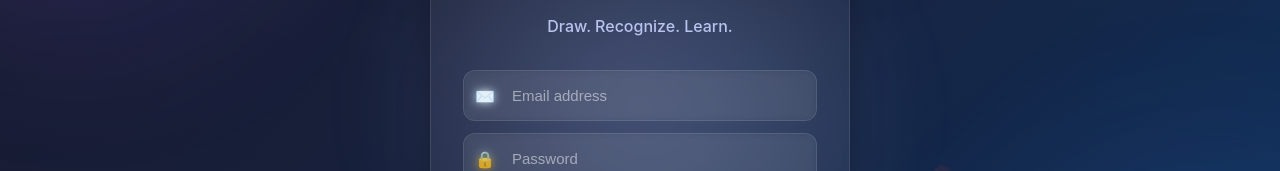
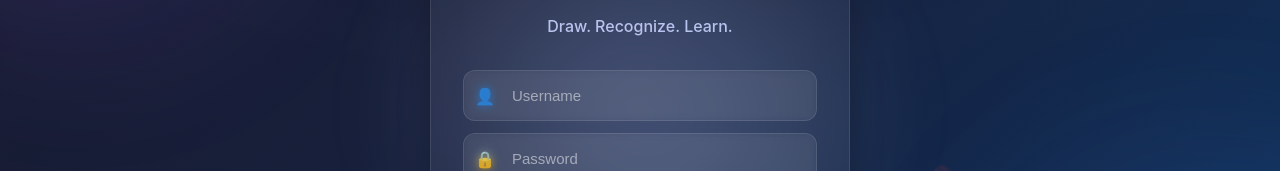
Before and after one commit to Jonas-16/doodlerecogeniser-v1.9-frontend, a React (Create React App) app: page /login in a window 1280 px wide. Shown: the part 289-460 px from the top of the page. Built offline with nearby package versions, Linux system fonts and the light colour scheme; no server answers.

Commit message:
Updated login and signin

```diff
--- a/src/Login.js
+++ b/src/Login.js
@@ -244,35 +244,31 @@ export default function Login() {
   const navigate = useNavigate();
   const { login } = useContext(AuthContext);
 
-  const [email, setEmail] = useState('');
+  const [username, setUsername] = useState('');
   const [password, setPassword] = useState('');
   const [error, setError] = useState('');
 
   const handleLogin = async (e) => {
     e.preventDefault();
-
     try {
       const response = await fetch(`${process.env.REACT_APP_BACKEND_URL}/login`, {
         method: "POST",
         headers: { "Content-Type": "application/json" },
-        body: JSON.stringify({ email, password })
+        body: JSON.stringify({ username, password })
       });
-
       const data = await response.json();
-
-      if (response.ok && data.access_token) {
-        // 🔑 use AuthContext
-        login(data.access_token);
+      if (response.ok && data.token) {
+        login(data.token);
         if (data.user_id) {
           localStorage.setItem("user_id", data.user_id);
         }
+        localStorage.setItem("username", username);
         navigate("/");
       } else {
-        alert(data.detail || "Login failed");
+        setError(data.detail || "Login failed");
       }
     } catch (error) {
-      console.error("Login error:", error);
-      alert("Something went wrong. Try again.");
+      setError("Something went wrong. Try again.");
     }
   };
 
@@ -289,13 +285,14 @@ export default function Login() {
 
         <InputGroup>
           <FieldWrapper>
-            <InputIcon>✉️</InputIcon>
+            <InputIcon>👤</InputIcon>
             <StyledInput
-              type="email"
-              placeholder="Email address"
-              value={email}
-              onChange={(e) => setEmail(e.target.value)}
-              aria-label="Email"
+              type="text"
+              placeholder="Username"
+              value={username}
+              onChange={(e) => setUsername(e.target.value)}
+              aria-label="Username"
+              required
             />
           </FieldWrapper>
           <FieldWrapper>
@@ -306,18 +303,16 @@ export default function Login() {
               value={password}
               onChange={(e) => setPassword(e.target.value)}
               aria-label="Password"
+              required
             />
           </FieldWrapper>
         </InputGroup>
 
         {error && <ErrorText>{error}</ErrorText>}
 
-        {/* Forgot Password removed */}
-
         <Actions>
           <PrimaryButton fullWidth onClick={handleLogin}>Login</PrimaryButton>
           <SecondaryButton fullWidth onClick={() => navigate('/signin')}>Sign Up</SecondaryButton>
-          {/* Continue with Google removed */}
           <SecondaryButton
             fullWidth
             onClick={() => {
--- a/src/Signin.js
+++ b/src/Signin.js
@@ -125,42 +125,28 @@ export default function Signin() {
   const navigate = useNavigate();
   const { login } = useContext(AuthContext);
 
-  const [email, setEmail] = useState('');
+  const [username, setUsername] = useState('');
   const [password, setPassword] = useState('');
   const [error, setError] = useState('');
 
   const handleSignin = async () => {
     try {
-      const response = await fetch(`${process.env.REACT_APP_BACKEND_URL}/signup`, {
+      const response = await fetch(`${process.env.REACT_APP_BACKEND_URL}/signin`, {
         method: "POST",
         headers: { "Content-Type": "application/json" },
-        body: JSON.stringify({ email, password }),
+        body: JSON.stringify({ username, password }),
       });
-
+      const data = await response.json();
       if (!response.ok) {
-        const err = await response.json();
-        setError(err.detail || "Signup failed");
+        setError(data.detail || "Signup failed");
         return;
       }
-
-      // after signup, automatically login
-      const loginRes = await fetch(`${process.env.REACT_APP_BACKEND_URL}/login`, {
-        method: "POST",
-        headers: { "Content-Type": "application/json" },
-        body: JSON.stringify({ email, password }),
-      });
-
-      if (loginRes.ok) {
-        const data = await loginRes.json();
-        localStorage.setItem("token", data.access_token);
-        if (data.user_id) {
-          localStorage.setItem("user_id", data.user_id);
-        }
-        login(data.access_token);
-        navigate("/");
-      } else {
-        setError("Signup succeeded, but auto-login failed");
+      login(data.token);
+      if (data.user_id) {
+        localStorage.setItem("user_id", data.user_id);
       }
+      localStorage.setItem("username", username);
+      navigate("/");
     } catch (err) {
       setError("Server error, try again later");
     }
@@ -202,10 +188,10 @@ export default function Signin() {
       <Title>Create Account</Title>
       <FormBox>
         <Input
-          type="email"
-          placeholder="Email"
-          value={email}
-          onChange={(e) => setEmail(e.target.value)}
+          type="text"
+          placeholder="Username"
+          value={username}
+          onChange={(e) => setUsername(e.target.value)}
         />
         <Input
           type="password"
```
